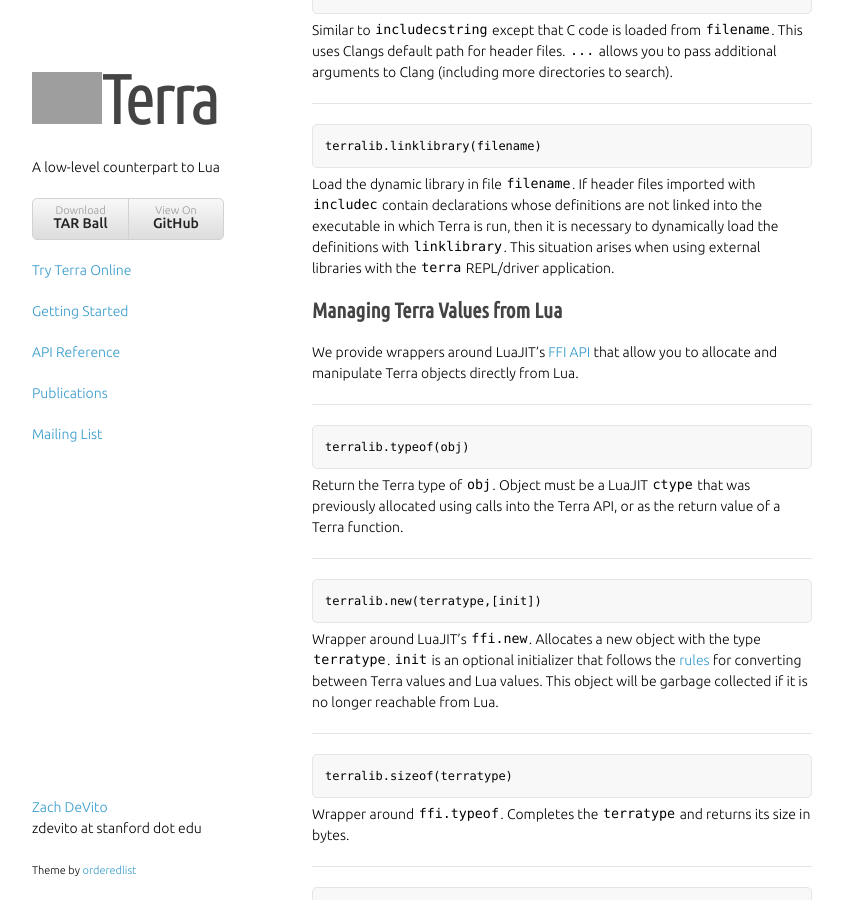
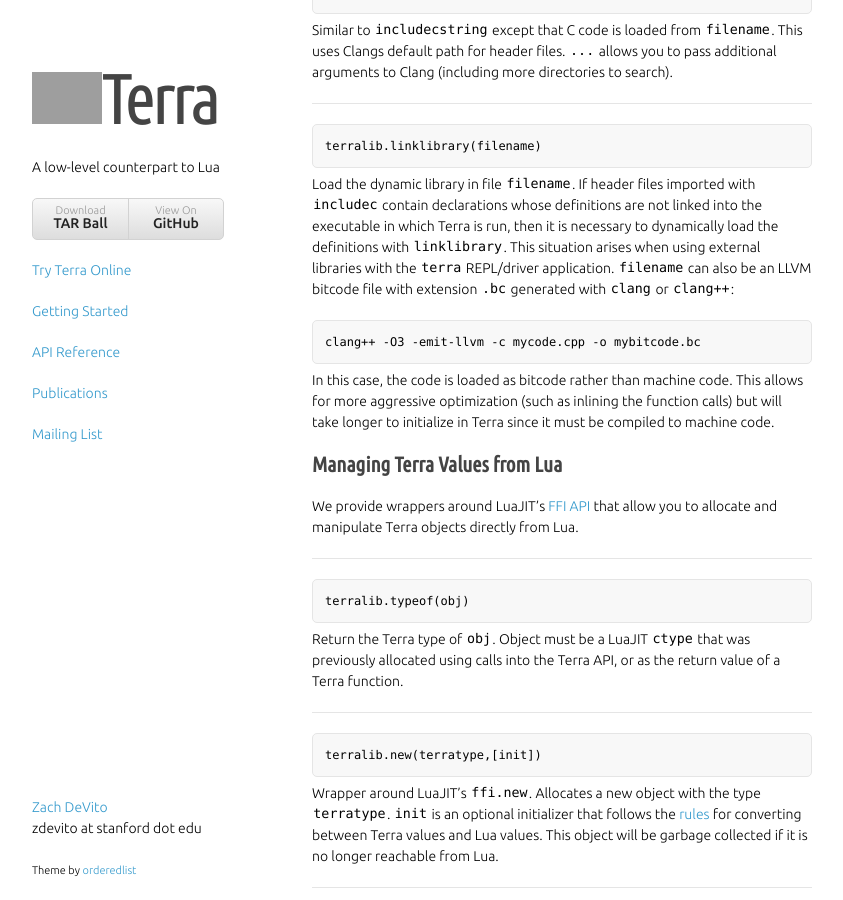
Before and after one commit to terralang/terra, a Jekyll site: the page built from api.md, in a window 1280 px wide and 900 px high, scrolled down 18390 px. Shown: the whole window, without its empty margins (218-1061 px from the left). Built offline with Jekyll 4.4.1, drawn with Linux system fonts in a browser that asks for light colours; nearby versions of some CDN libraries; some web fonts are replaced; library files that are not in the unit come from our copies; grey boxes are pictures that could not be loaded.

Commit message:
updating terralib.linklibrary to document bitcode loading.

```diff
--- a/api.md
+++ b/api.md
@@ -682,7 +682,11 @@ Similar to `includecstring` except that C code is loaded from `filename`. This u
 
     terralib.linklibrary(filename)
 
-Load the dynamic library in file  `filename`. If header files imported with `includec` contain declarations whose definitions are not linked into the executable in which Terra is run, then it is necessary to dynamically load the definitions with `linklibrary`. This situation arises when using external libraries with the `terra` REPL/driver application.
+Load the dynamic library in file  `filename`. If header files imported with `includec` contain declarations whose definitions are not linked into the executable in which Terra is run, then it is necessary to dynamically load the definitions with `linklibrary`. This situation arises when using external libraries with the `terra` REPL/driver application. `filename` can also be an LLVM bitcode file with extension `.bc` generated with `clang` or `clang++`:
+
+    clang++ -O3 -emit-llvm -c mycode.cpp -o mybitcode.bc
+
+In this case, the code is loaded as bitcode rather than machine code. This allows for more aggressive optimization (such as inlining the function calls) but will take longer to initialize in Terra since it must be compiled to machine code.
 
 Managing Terra Values from Lua
 ------------------------------
```
